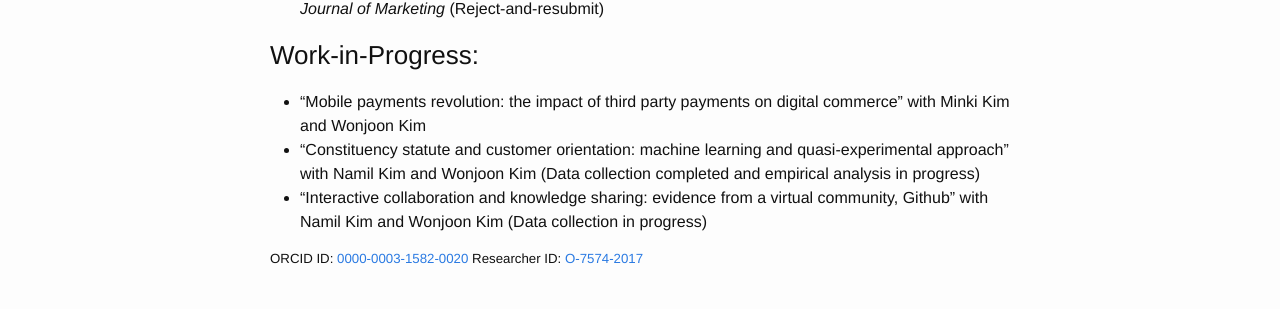
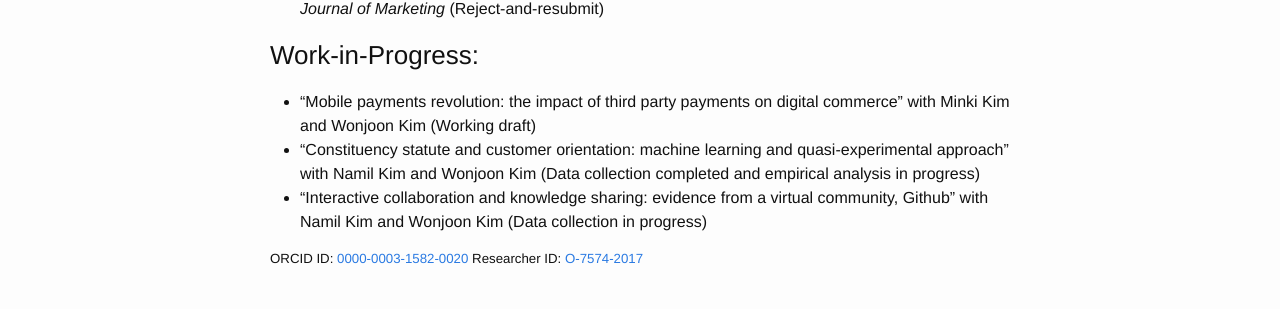
Before and after one commit to j1yoo/j1yoo.github.io, a Jekyll site: the page built from research.markdown, in a window 1280 px wide. Shown: the part 509-818 px from the top of the page. Built offline with Jekyll 4.4.1, drawn with Linux system fonts in a browser that asks for light colours.

Commit message:
Update research.markdown

```diff
--- a/research.markdown
+++ b/research.markdown
@@ -13,7 +13,7 @@
 * "Helping hands to bear the burden of choice: recommendations from similar, but not close, others reduce choice difficulty" with Wonjoon Kim and Joshua M. Ackerman. Preparing for submission at at _Journal of Marketing_ (Reject-and-resubmit)
 
 ### Work-in-Progress:
-* "Mobile payments revolution: the impact of third party payments on digital commerce" with Minki Kim and Wonjoon Kim
+* "Mobile payments revolution: the impact of third party payments on digital commerce" with Minki Kim and Wonjoon Kim (Working draft)
 * "Constituency statute and customer orientation: machine learning and quasi-experimental approach" with Namil Kim and Wonjoon Kim (Data collection completed and empirical analysis in progress)
 * "Interactive collaboration and knowledge sharing: evidence from a virtual community, Github" with Namil Kim and Wonjoon Kim (Data collection in progress)
 
```
